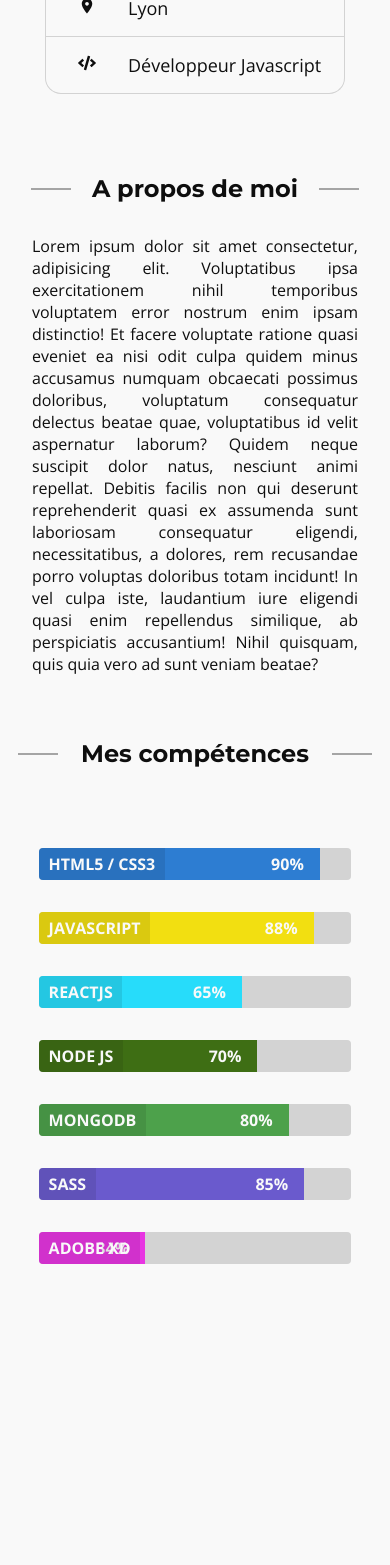
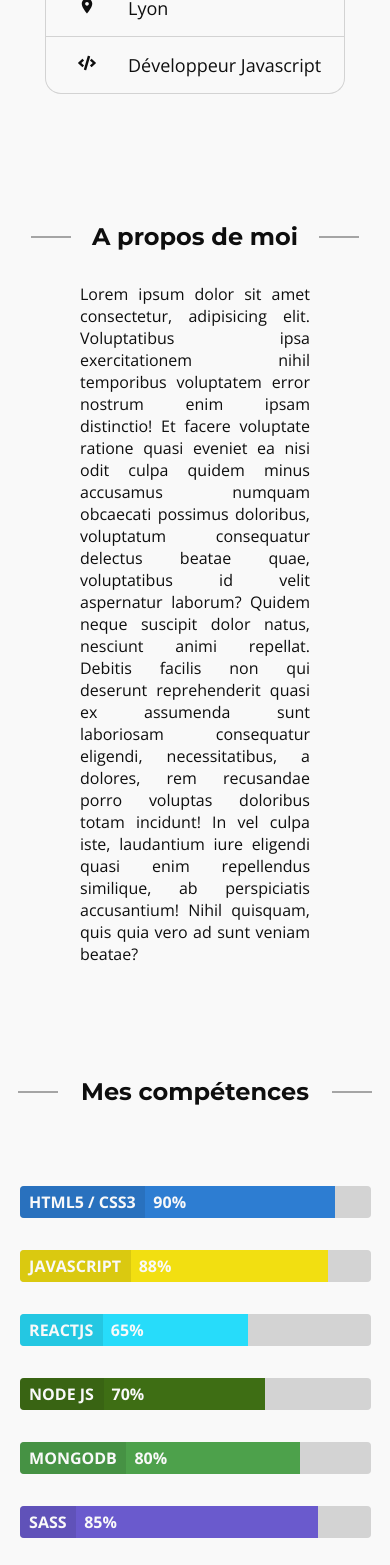
Before and after one commit to MaximeBF2000/portfolio_v2_frontend, a React (Create React App) app: page /about in a window 390 px wide. Shown: the part 432-1997 px from the top of the page. Before the commit the page ends 1728 px from the top, so only its background shows below. Built offline with nearby package versions, Linux system fonts and the light colour scheme.

Commit message:
sm udapte

```diff
--- a/src/components/Skillbar.js
+++ b/src/components/Skillbar.js
@@ -7,11 +7,14 @@ export default function Skillbar(props) {
 
   return (
     <div className="skillbar">
-      <div className="skillbar_title">{name.toUpperCase()}</div>
+      <div className="skillbar_title">
+        {name.toUpperCase()}
+        <div className="skillbar_number">{level}%</div>
+      </div>
       <div className="skillbar_bar" style={{
         width: level+"%",
         backgroundColor: color
-      }}>{level}%</div>
+      }}></div>
     </div>
   )
 }
--- a/src/components/Stat.js
+++ b/src/components/Stat.js
@@ -7,7 +7,7 @@ export default function Stat() {
       <div className="grid">
         <div className="grid_el text">
           <h2>Comment le web peut vous aider ?</h2>
-          <i>(Chiffres inventées pour le moment)</i> {/* A MODIFIER EN CHIFFRE VARIABLES */}
+          <i>(Ces chiffres peuvent évoluer avec le temps)</i> {/* A MODIFIER EN CHIFFRE VARIABLES */}
           <ul>
             <li>
               <b>75% des gens</b> utilisent internet sur Terre
--- a/src/context/data.js
+++ b/src/context/data.js
@@ -63,6 +63,6 @@ export const skills = [
   {
     name: "Adobe XD",
     color: "#e835e2",
-    level: 34,
+    level: 36,
   },
 ]
--- a/src/scss/componentStyle/_aboutText.scss
+++ b/src/scss/componentStyle/_aboutText.scss
@@ -66,6 +66,16 @@ section#aboutText{
   }
 }
 
+@media (max-width: 1000px){
+  section#aboutText{
+    .grid{
+      .grid_el.text{
+        padding: 3rem;
+      }
+    }
+  }
+}
+
 @media screen and (max-width: $bp-mobile){
   section#aboutText{
     .grid{
--- a/src/scss/componentStyle/_projects.scss
+++ b/src/scss/componentStyle/_projects.scss
@@ -78,6 +78,14 @@ section#projects{
   }
 }
 
+@media (max-width: 1000px){
+  section#projects{
+    .grid{
+      grid-template-columns: repeat(2, 1fr);
+    }
+  }
+}
+
 @media screen and (max-width: $bp-mobile){
   section#projects{
     .title_deco{
--- a/src/scss/componentStyle/_skillbars.scss
+++ b/src/scss/componentStyle/_skillbars.scss
@@ -17,6 +17,14 @@ section#skillbars{
     overflow: hidden;
     color: $white;
     font-weight: 700;
+
+    .skillbar_number{
+      position: absolute;
+      top: 50%;
+      left: calc(100% + .5rem);
+      transform: translateY(-50%);
+      z-index: 1;
+    }
 
     .skillbar_title{
       z-index: 1;
@@ -40,18 +48,20 @@ section#skillbars{
   }
 }
 
+@media (max-width: 1000px){
+  section#skillbars{
+    .grid{
+      width: 90%;
+    }
+  }
+}
+
 @media screen and (max-width: $bp-mobile){
   section#skillbars{
     .title_deco{
       &::before, &::after{
         width: 40px;
       }
-      // &::before{
-      //   right: 105%;
-      // }
-      // &::after{
-      //   left: 105%;
-      // }
     }
     .grid{
       grid-template-columns: 1fr;
```
